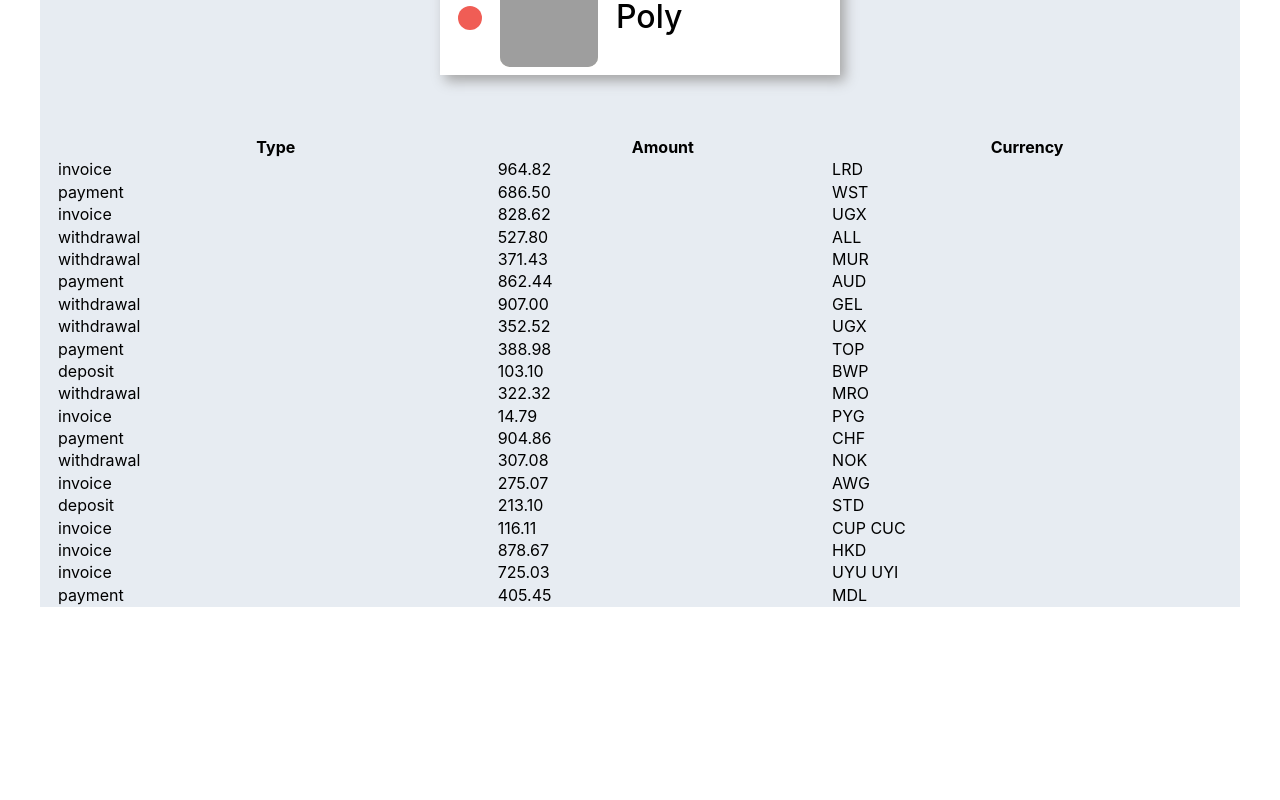
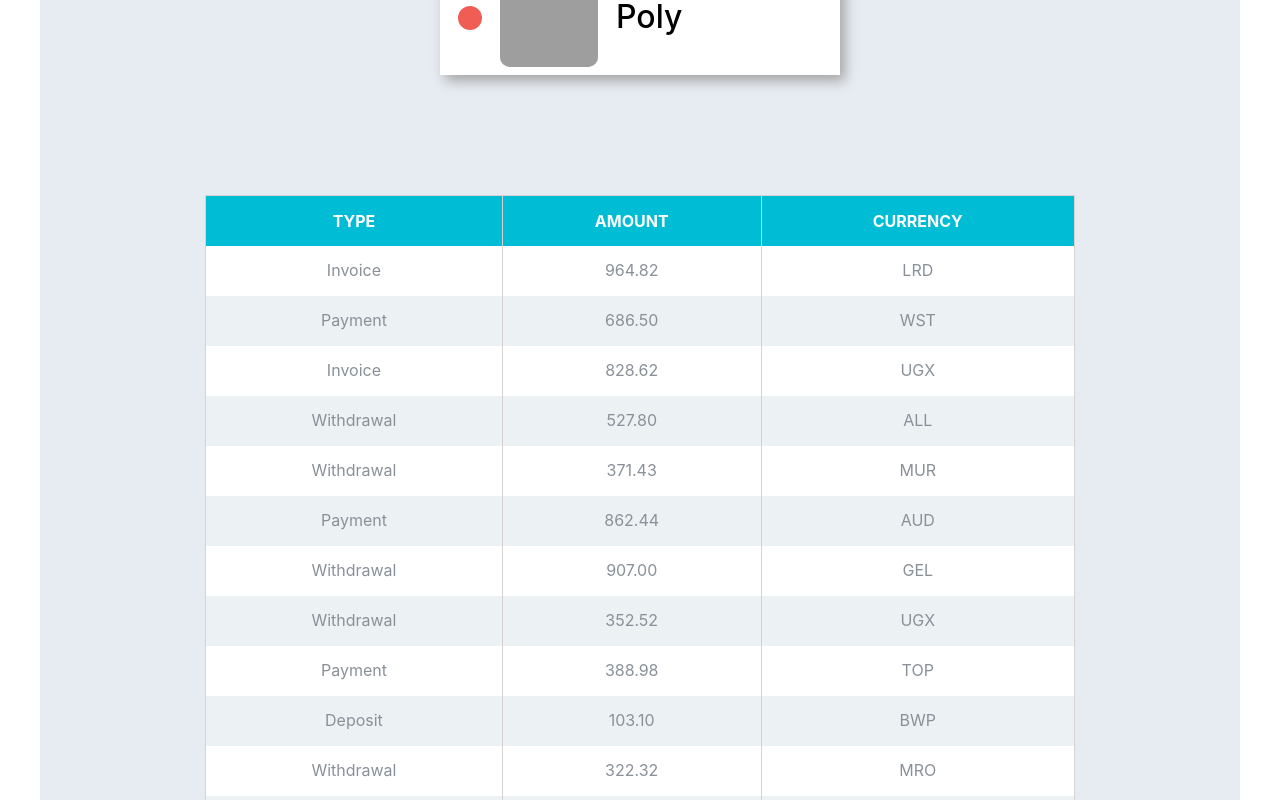
Before and after one commit to VolodymyrOK/goit-react-hw-01-components, a React (Create React App) app: page / in a window 1280 px wide. Shown: the part 1400-2200 px from the top of the page. Before the commit the page ends 2007 px from the top, so only its background shows below. Built offline with nearby package versions, Linux system fonts and the light colour scheme; grey boxes are pictures that could not be loaded.

Commit message:
update files

```diff
--- a/src/components/App.jsx
+++ b/src/components/App.jsx
@@ -1,7 +1,7 @@
 import { ProfileUser } from './ProfileUser/ProfileUser';
 import { Statistics } from './Statistics/Statistics';
 import { Friendlist } from './Friendlist/Friendlist';
-import { TransactionHistory } from './TransactionHistory';
+import { TransactionHistory } from './TransactionHistory/TransactionHistory';
 
 import user from '../user.json';
 import data from '../data.json';
--- a/src/components/TransactionHistory.js
+++ /dev/null
@@ -1,22 +0,0 @@
-export const TransactionHistory = ({ items }) => {
-  return (
-    <table class="transaction-history">
-      <thead>
-        <tr>
-          <th>Type</th>
-          <th>Amount</th>
-          <th>Currency</th>
-        </tr>
-      </thead>
-      <tbody>
-        {items.map(({ type, amount, currency }) => (
-          <tr key="item.id">
-            <td>{type}</td>
-            <td>{amount}</td>
-            <td>{currency}</td>
-          </tr>
-        ))}
-      </tbody>
-    </table>
-  );
-};
--- /dev/null
+++ b/src/components/TransactionHistory/TransactionHistory.js
@@ -0,0 +1,30 @@
+import {
+  Table,
+  Thead,
+  ThType,
+  TbodyTr,
+  TdType,
+} from './TransactionHistory.styled';
+
+export const TransactionHistory = ({ items }) => {
+  return (
+    <Table>
+      <Thead>
+        <tr>
+          <ThType>Type</ThType>
+          <th>Amount</th>
+          <th>Currency</th>
+        </tr>
+      </Thead>
+      <tbody>
+        {items.map(({ id, type, amount, currency }, idx) => (
+          <TbodyTr idx={idx} key={id}>
+            <TdType>{type}</TdType>
+            <td>{amount}</td>
+            <td>{currency}</td>
+          </TbodyTr>
+        ))}
+      </tbody>
+    </Table>
+  );
+};
--- /dev/null
+++ b/src/components/TransactionHistory/TransactionHistory.styled.js
@@ -0,0 +1,43 @@
+import styled from 'styled-components';
+
+const bgcolorLine = ({ idx, theme: { colors } }) => {
+  const numberLine = idx % 2;
+  return numberLine ? colors.tableLine2 : colors.tableLine1;
+};
+
+export const Table = styled.table`
+  margin: 60px auto;
+  width: 870px;
+  background-color: ${props => props.theme.colors.tableMainFonColor};
+  border-collapse: collapse;
+  border: 1px solid #d7d2d2;
+`;
+
+export const Thead = styled.thead`
+  height: 50px;
+  color: ${props => props.theme.colors.tableMainFonColor};
+  background-color: ${props => props.theme.colors.tableHead};
+  text-transform: uppercase;
+`;
+
+export const ThType = styled.th`
+  border-right: 1px solid #d7d2d2;
+  + th {
+    border-right: 1px solid #d7d2d2;
+  }
+`;
+
+export const TbodyTr = styled.tr`
+  height: 50px;
+  text-align: center;
+  color: ${props => props.theme.colors.tableTextColor};
+  background-color: ${bgcolorLine};
+`;
+
+export const TdType = styled.td`
+  text-transform: capitalize;
+  border-right: 1px solid #d7d2d2;
+  + td {
+    border-right: 1px solid #d7d2d2;
+  }
+`;
--- a/src/index.js
+++ b/src/index.js
@@ -21,6 +21,12 @@ const theme = {
     friendOnlineTrue: '#6fa665',
     friendOnlineFalse: '#f05d55',
     friendTextColor: '#010101',
+    tableMainFonColor: '#ffffff',
+    tableTitleTextColor: '#ffffff',
+    tableTextColor: '#899098',
+    tableHead: '#00bcd5',
+    tableLine1: '#ffffff',
+    tableLine2: '#ecf1f4',
   },
 };
 
```
